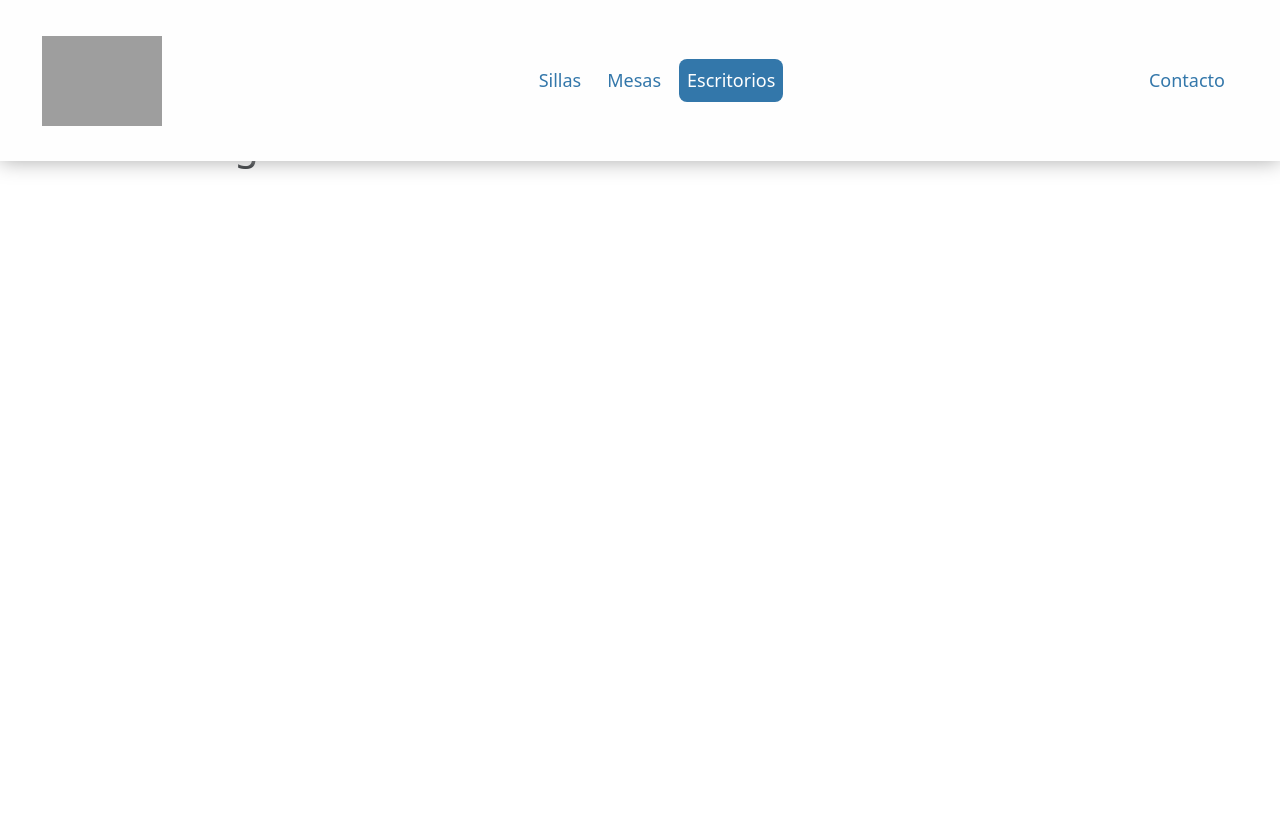
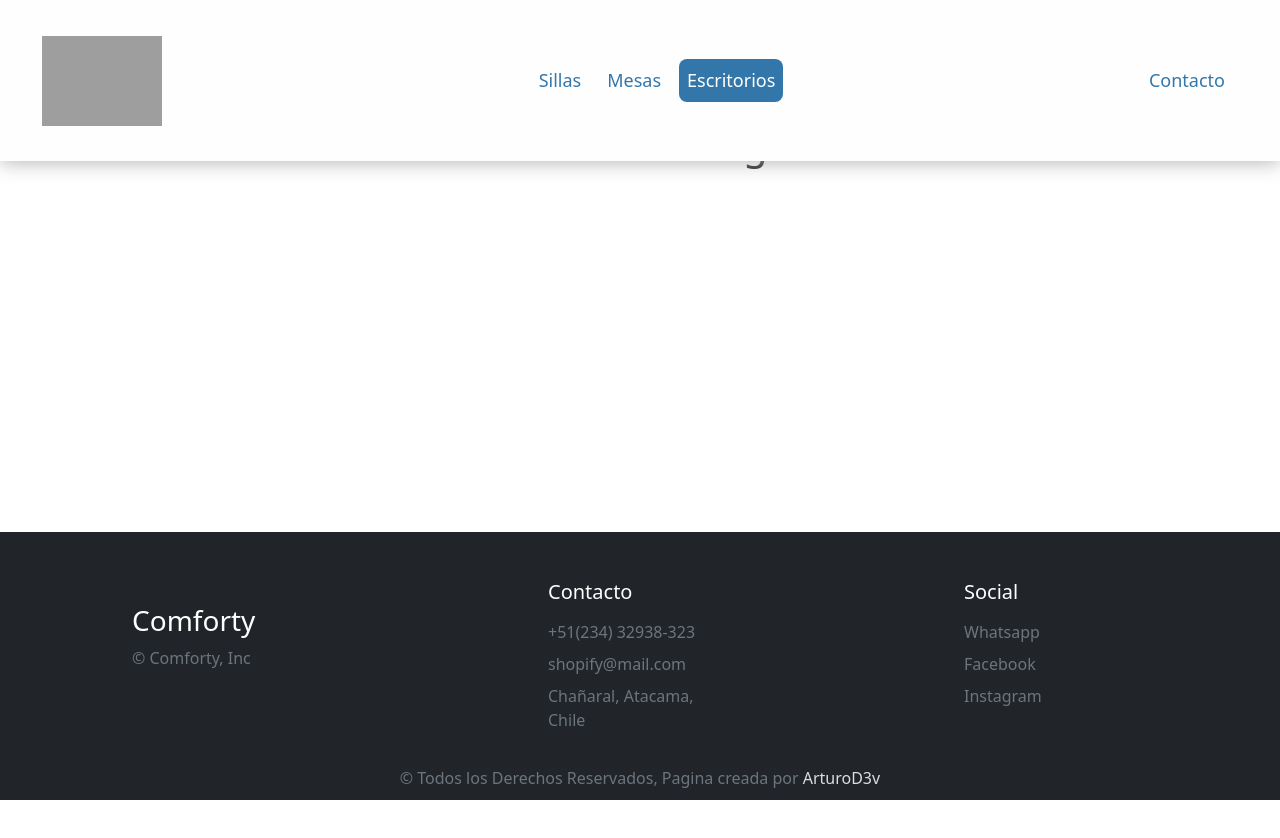
Before and after one commit to R2D23011/web, a React (Vite) app: page /escritoriosCatalog in a window 1280 px wide. Shown: the top 838 px of the page. After the commit the page ends 800 px from the top, so only its background shows below. Built offline with nearby package versions, Linux system fonts and the light colour scheme; grey boxes are pictures that could not be loaded.

Commit message:
Actualizacion del footer y scrollbar

```diff
--- a/index.html
+++ b/index.html
@@ -4,12 +4,12 @@
     <meta charset="UTF-8" />
     <link rel="icon" type="image/svg+xml" href="/vite.svg" />
     <meta name="viewport" content="width=device-width, initial-scale=1.0" />
-    <title>Vite + React</title>
+    <title>Shopify</title>
     <link href="https://cdn.jsdelivr.net/npm/bootstrap@5.3.3/dist/css/bootstrap.min.css" rel="stylesheet" integrity="sha384-QWTKZyjpPEjISv5WaRU9OFeRpok6YctnYmDr5pNlyT2bRjXh0JMhjY6hW+ALEwIH" crossorigin="anonymous">
     <link rel="stylesheet" href="style.css">
   </head>
   <body >
-    <div id="root"></div>
+    <div id="root" ></div>
     <script type="module" src="/src/main.jsx"></script>
     <script src="https://cdn.jsdelivr.net/npm/bootstrap@5.3.3/dist/js/bootstrap.bundle.min.js" integrity="sha384-YvpcrYf0tY3lHB60NNkmXc5s9fDVZLESaAA55NDzOxhy9GkcIdslK1eN7N6jIeHz" crossorigin="anonymous"></script>
   </body>
--- a/src/components/footer/footer.css
+++ b/src/components/footer/footer.css
@@ -1,6 +1,4 @@
-.footer{
 
-}
 
 .bottom{
     margin: 0;
--- a/src/components/footer/footer.jsx
+++ b/src/components/footer/footer.jsx
@@ -3,7 +3,7 @@ import './footer.css'
 
 const Footer = () => {
   return (
-    <footer className="container-fluid footer">
+    <footer className="container-fluid">
         <div className="row pd-5 bg-dark text-white justify-content-around">
             <div className="col-xs-8 col-md-4 col-lg-2">
                 <p className="h3 mb-2 mt-4">Comforty</p>
--- a/src/routes/ContactoPage.jsx
+++ b/src/routes/ContactoPage.jsx
@@ -1,10 +1,14 @@
+import Footer from '../components/footer/footer'
 import { Header } from '../components/header/header'
 
 export const ContactoPage = () => {
   return (
-    <>
-      <Header></Header>
-      <p className='h2' style={{marginTop: '120px', textAlign:'center'}}>Contacto Page</p>
-    </>
+    <div className='d-flex flex-column justify-content-between' style={{height:'100%'}}>
+        <Header></Header>
+        <main>
+          <h1 style={{marginTop: '120px', textAlign: 'center'}}>Contacto Page</h1>
+        </main>
+        <Footer></Footer>
+    </div>
   )
 }
--- a/src/routes/EscritoriosPage.jsx
+++ b/src/routes/EscritoriosPage.jsx
@@ -1,11 +1,15 @@
 
+import Footer from '../components/footer/footer'
 import { Header } from '../components/header/header'
 
 export const EscritoriosPage = () => {
   return (
-    <>
+    <div className='d-flex flex-column justify-content-between' style={{height:'100%'}}>
         <Header></Header>
-        <h1 style={{marginTop: '120px'}}>Escritorio Page</h1>
-    </>
+        <main>
+          <h1 style={{marginTop: '120px', textAlign: 'center'}}>Escritorios Page</h1>
+        </main>
+        <Footer></Footer>
+    </div>
   )
 }
--- a/src/routes/HomePage.jsx
+++ b/src/routes/HomePage.jsx
@@ -5,10 +5,12 @@ import { Header } from '../components/header/header'
 
 export const HomePage = () => {
   return (
-    <>
+    <div className='d-flex flex-column justify-content-between' style={{height:'100%'}}>
         <Header></Header>
-        <Carousel></Carousel>
+        <main>
+          <Carousel></Carousel>
+        </main>
         <Footer></Footer>
-    </>
+    </div>
   )
 }
--- a/src/routes/MesasPage.jsx
+++ b/src/routes/MesasPage.jsx
@@ -1,14 +1,14 @@
 import Footer from '../components/footer/footer'
 import { Header } from '../components/header/header'
-import {Carousel } from '../components/carousel/carousel'
 
 export const MesasPage = () => {
   return (
-    <>
+    <div className='d-flex flex-column justify-content-between' style={{height:'100%'}}>
         <Header></Header>
-        <h1 style={{marginTop: '120px', textAlign: 'center'}}>Mesas Page</h1>
-        <Carousel></Carousel>
+        <main>
+          <h1 style={{marginTop: '120px', textAlign: 'center'}}>Mesas Page</h1>
+        </main>
         <Footer></Footer>
-    </>
+    </div>
   )
 }
--- a/src/routes/SillasPage.jsx
+++ b/src/routes/SillasPage.jsx
@@ -1,10 +1,14 @@
+import Footer from '../components/footer/footer'
 import { Header } from '../components/header/header'
 
 export const SillasPage = () => {
   return (
-    <>
-      <Header></Header>
-      <h1 style={{marginTop: '120px', textAlign:'center'}}>Sillas Page</h1>
-    </>
+    <div className='d-flex flex-column justify-content-between' style={{height:'100%'}}>
+        <Header></Header>
+        <main>
+          <h1 style={{marginTop: '120px', textAlign: 'center'}}>Sillas Page</h1>
+        </main>
+        <Footer></Footer>
+    </div>
   )
 }
--- a/style.css
+++ b/style.css
@@ -1,8 +1,11 @@
-html, body{
-  height: 100dvh;
+body{
+  overflow:scroll;
+  overflow-x: hidden;
 }
 
-
+#root{
+  height: 100dvh !important;
+}
 /* Para navegadores basados en WebKit */
 ::-webkit-scrollbar {
     width: 15px;
```
